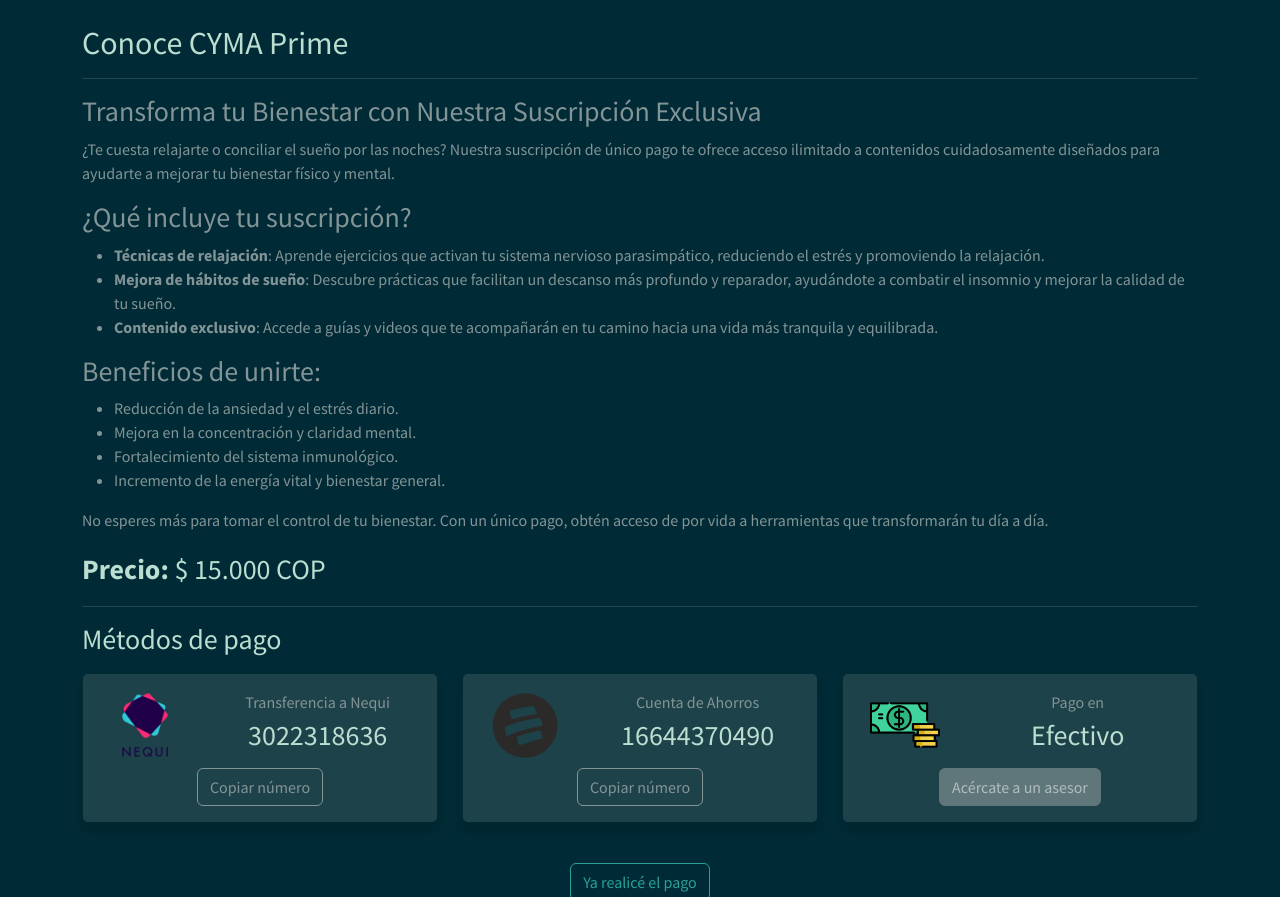
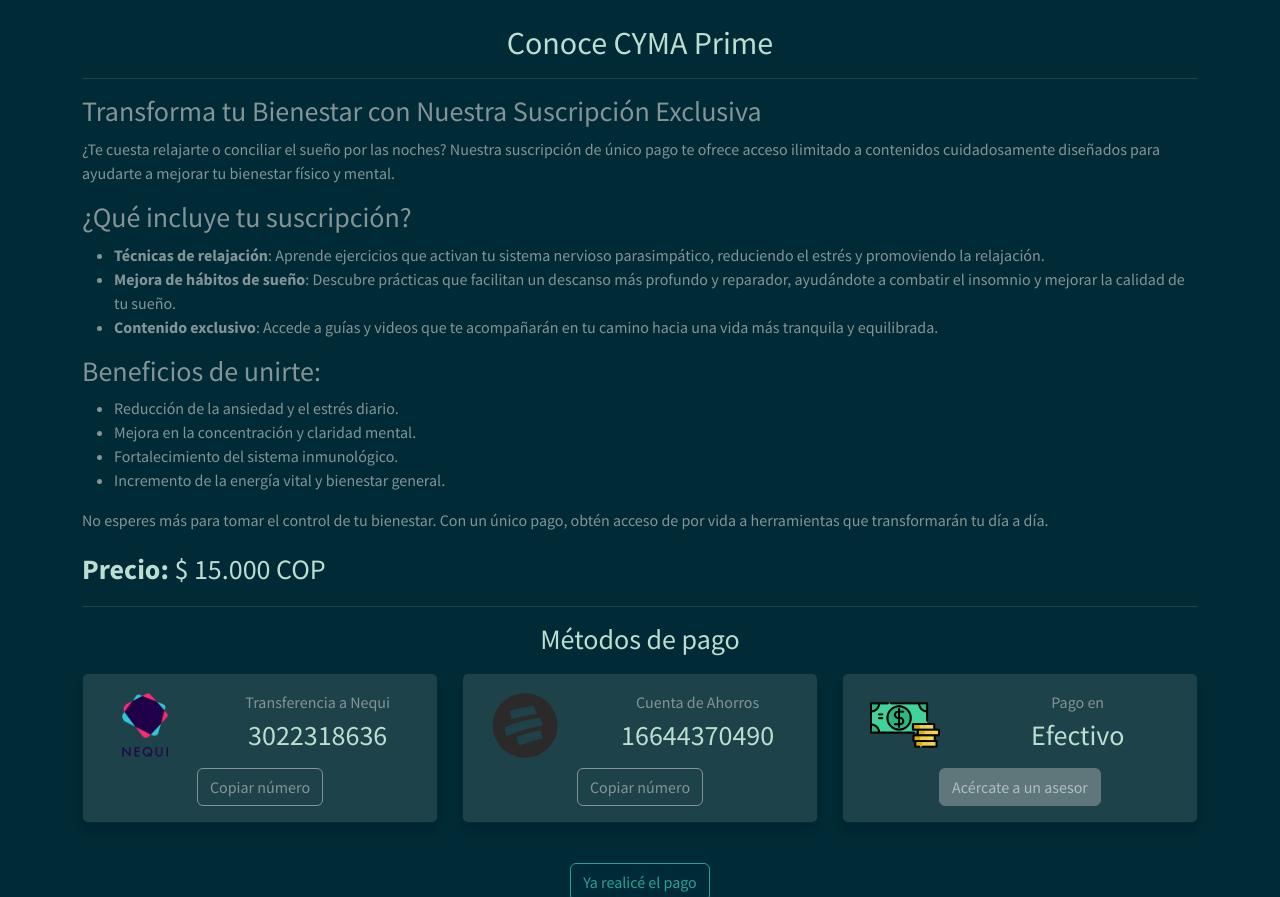
Before and after one commit to samir04m/cyma, a Django app: page /subscription/ in a window 1280 px wide. Shown: the part 58-955 px from the top of the page. Run offline with Django 5.2, Linux system fonts and the light colour scheme; some libraries are stand-ins or nearby versions.

Commit message:
Ajustes minimos visuales

```diff
--- a/templates/main/result.html
+++ b/templates/main/result.html
@@ -67,10 +67,10 @@
 
         {% if not user.is_authenticated %}
             <div class="container-fluid my-3">
-                <h5 class="color">
-                    ¿Te gustaria aprender sobre técnicas de relajación y como mejorar tus hábitos de sueño?
-                </h5>
                 <div class="text-center my-4">
+                    <h5 class="color mb-4">
+                        ¿Te gustaria aprender sobre técnicas de relajación y como mejorar tus hábitos de sueño?
+                    </h5>
                     <button class="btn btn-outline-success w-150" id="btnSpinnerNoForm">Más información</button>
                 </div>
             </div>
--- a/templates/main/subscription.html
+++ b/templates/main/subscription.html
@@ -4,7 +4,7 @@
 
 {% block content %}
     <div class="container animate__animated animate__fadeIn" >
-        <h2 class="color mb-3 text">
+        <h2 class="color mb-3 text-center">
             Conoce CYMA Prime <i class="fa-solid fa-crown text-primary"></i>
         </h2>
         <hr>
@@ -38,7 +38,7 @@
             <b>Precio:</b> $ 15.000 COP
         </p>
         <hr>
-        <h3 class="color my-3">Métodos de pago</h3>
+        <h3 class="color my-3 text-center">Métodos de pago</h3>
         <div class="row mb-4">
             <div class="col-md-6 col-lg-4">
                 <div class="card shadow mb-3">
```
Also changed, not shown: templates/main/prime_home.html (+2 -8 lines).
